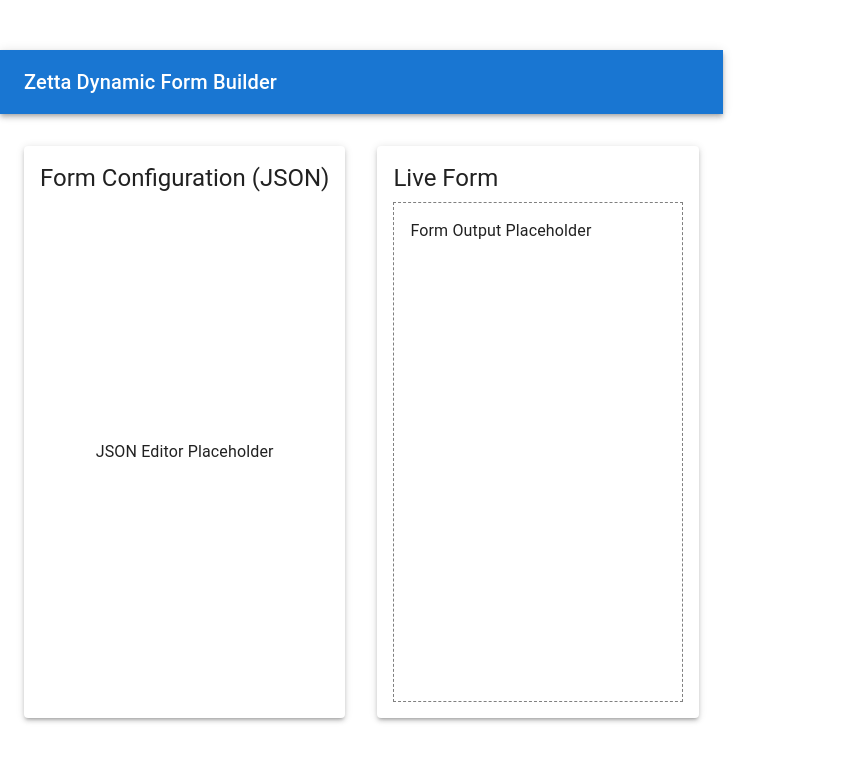
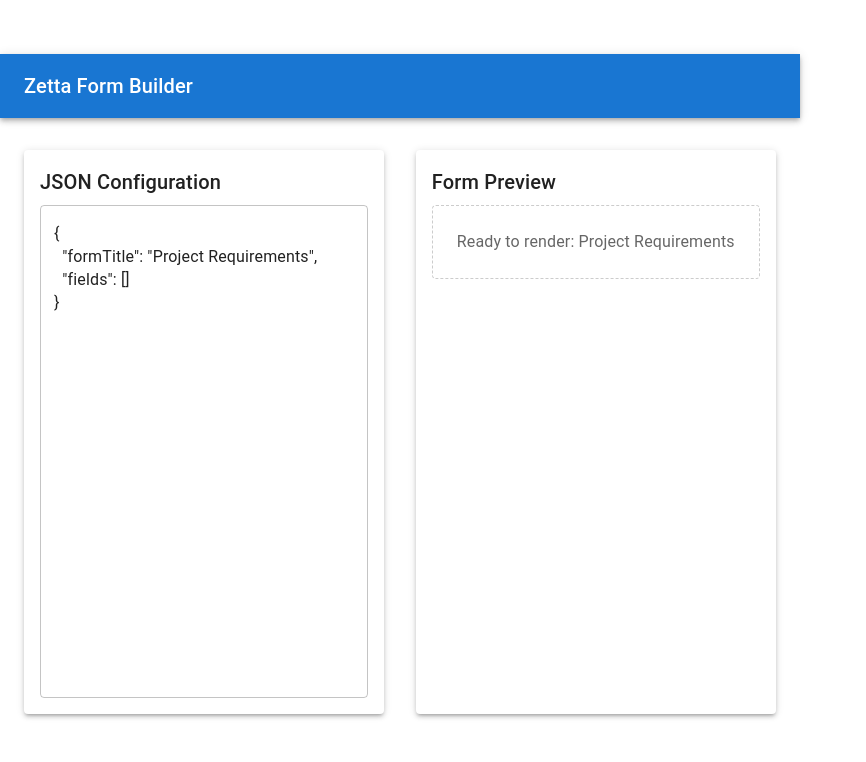
Before and after one commit to ErikLozanov/zetta-dynamic-form, a React (Vite) app: page / in a window 1280 px wide. Shown: the top 762 px of the page, without its empty margins (0-866 px from the left). Built offline with nearby package versions, Linux system fonts and the light colour scheme.

Commit message:
add json editor with realtime validation

```diff
--- a/src/App.tsx
+++ b/src/App.tsx
@@ -1,38 +1,97 @@
-import { Container, CssBaseline, AppBar, Toolbar, Typography, Box, Paper } from '@mui/material';
+import {
+    Container,
+    AppBar,
+    Toolbar,
+    Typography,
+    Box,
+    Paper,
+    TextField,
+} from "@mui/material";
+import type { FormSchema } from "./types/schema";
+import { useState } from "react";
+
+const INITIAL_DATA: FormSchema = {
+    formTitle: "Project Requirements",
+    fields: [],
+};
 
 function App() {
+    const [jsonInput, setJsonInput] = useState(
+        JSON.stringify(INITIAL_DATA, null, 2)
+    );
+    const [parsedSchema, setParsedSchema] = useState<FormSchema | null>(
+        INITIAL_DATA
+    );
+    const [jsonError, setJsonError] = useState<string | null>(null);
+
+    const handleInputChange = (e: React.ChangeEvent<HTMLInputElement>) => {
+        const value = e.target.value;
+        setJsonInput(value);
+
+        try {
+            const parsed = JSON.parse(value);
+            setParsedSchema(parsed);
+            setJsonError(null);
+            console.log("Schema updated - ", parsed);
+        } catch (err) {
+            setJsonError("Invalid JSON format");
+        }
+    };
+
     return (
         <>
-      <CssBaseline />
             <AppBar position="static">
                 <Toolbar>
-          <Typography variant="h6">
-            Zetta Dynamic Form Builder
-          </Typography>
+                    <Typography variant="h6">Zetta Form Builder</Typography>
                 </Toolbar>
             </AppBar>
 
             <Container maxWidth="xl" sx={{ mt: 4, mb: 4 }}>
-        <Box display="grid" gridTemplateColumns={{ xs: '1fr', md: '1fr 1fr' }} gap={4}>
+                <Box
+                    display="grid"
+                    gridTemplateColumns={{ xs: "1fr", md: "1fr 1fr" }}
+                    gap={4}
+                >
+                    {/* Left side*/}
+                    <Paper elevation={3} sx={{ p: 2 }}>
+                        <Typography variant="h6" gutterBottom>
+                            JSON Configuration
+                        </Typography>
+                        <TextField
+                            multiline
+                            rows={20}
+                            fullWidth
+                            value={jsonInput}
+                            onChange={handleInputChange}
+                            error={!!jsonError}
+                            helperText={jsonError}
+                            sx={{ fontFamily: "monospace" }}
+                        />
+                    </Paper>
 
+                    {/* Right side*/}
                     <Paper elevation={3} sx={{ p: 2 }}>
-            <Typography variant="h5" gutterBottom>
-              Form Configuration (JSON)
+                        <Typography variant="h6" gutterBottom>
+                            Form Preview
                         </Typography>
-            <Box sx={{ height: '500px', bgcolor: 'white', display: 'flex', alignItems: 'center', justifyContent: 'center' }}>
-              JSON Editor Placeholder
+                        <Box
+                            sx={{
+                                p: 3,
+                                border: "1px dashed #ccc",
+                                borderRadius: 1,
+                            }}
+                        >
+                            {parsedSchema ? (
+                                <Typography color="text.secondary">
+                                    Ready to render: {parsedSchema.formTitle}
+                                </Typography>
+                            ) : (
+                                <Typography color="error">
+                                    Fix JSON to see form
+                                </Typography>
+                            )}
                         </Box>
                     </Paper>
-
-          <Paper elevation={3} sx={{ p: 2 }}>
-             <Typography variant="h5" gutterBottom>
-              Live Form
-            </Typography>
-            <Box sx={{ p: 2, border: '1px dashed grey', minHeight: '500px' }}>
-              Form Output Placeholder
-            </Box>
-          </Paper>
-
                 </Box>
             </Container>
         </>
--- /dev/null
+++ b/src/types/schema.ts
@@ -0,0 +1,21 @@
+export type FieldType = 'text' | 'textarea' | 'dropdown' | 'checkbox' | 'radio';
+
+export interface FormField {
+  id: string;
+  type: FieldType;
+  label: string;
+  placeholder?: string;
+  options?: { label: string; value: string | number }[];
+}
+
+export interface FormGroup {
+  id: string;
+  title: string;
+  type: 'group';
+  children: (FormField | FormGroup)[];
+}
+
+export interface FormSchema {
+  formTitle: string;
+  fields: (FormField | FormGroup)[];
+}
```
Lines whose indentation alone changed are shown as unchanged.
